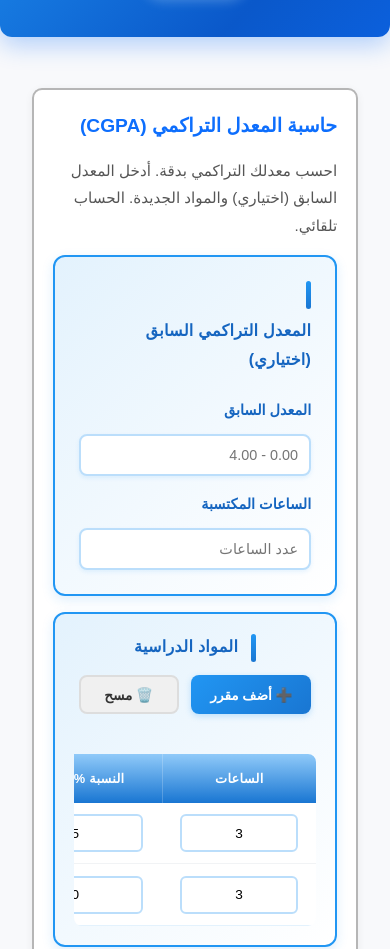
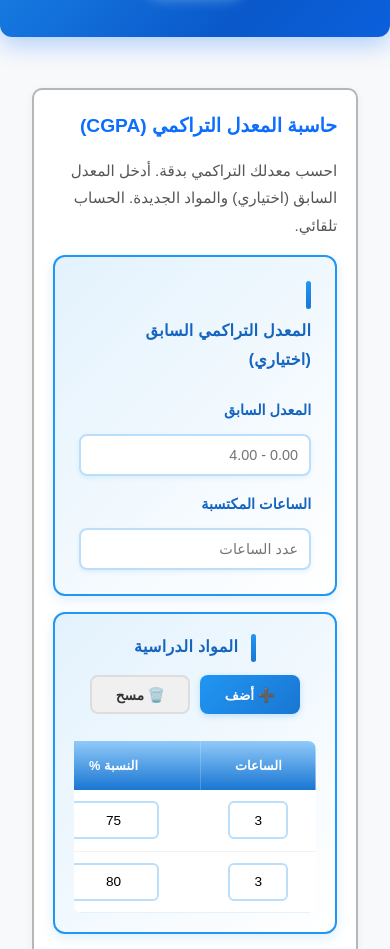
Before and after one commit to ali-ezz/the-list, a plain HTML site: page index.html in a window 390 px wide. Shown: the part 165-1114 px from the top of the page. Drawn offline with Linux system fonts and the light colour scheme.

Commit message:
Enhance CGPA calculator UI with responsive course point display for tablet and larger screens; improve table styling and layout for better usability

```diff
--- a/ali-style.css
+++ b/ali-style.css
@@ -490,3 +490,14 @@ section.content-section .section-text {
         padding: 1.8rem;
     }
 }
+
+/* Show النقطة column on tablet and larger (768px and up) */
+@media (min-width: 768px) {
+    .course-point {
+        display: table-cell !important;
+    }
+
+    .point-col-header {
+        display: table-cell !important;
+    }
+}
--- a/ali.js
+++ b/ali.js
@@ -97,54 +97,33 @@
     return { point: percentToPoint(num), source: 'pct' };
   }
 
-  function createRow(credit = 3, value = 75) {
-    const tr = document.createElement('tr');
-    tr.style.borderBottom = '1px solid #e3f2fd';
-    tr.style.transition = 'background-color 0.2s';
-    tr.style.background = 'white';
-    tr.innerHTML = `
-      <td style="padding:1.2rem 0.8rem;text-align:center;"><input class="course-credit" type="text" inputmode="decimal" value="${credit}" style="width:90%;padding:0.7rem;border:2px solid #bbdefb;border-radius:6px;text-align:center;font-size:0.95rem;transition:border-color 0.3s;box-sizing:border-box;" /></td>
-      <td style="padding:1.2rem 0.8rem;text-align:center;"><input class="course-value" type="text" inputmode="decimal" value="${value}" style="width:90%;padding:0.7rem;border:2px solid #bbdefb;border-radius:6px;text-align:center;font-size:0.95rem;transition:border-color 0.3s;box-sizing:border-box;" /></td>
-      <td class="course-point" style="padding:1.2rem 0.8rem;text-align:center;color:#1976d2;font-weight:600;font-size:0.95rem;">-</td>
-      <td style="padding:1.2rem 0.8rem;text-align:center;"><button type="button" class="remove-course" style="padding:0.5rem 0.9rem;background:#ffebee;color:#d32f2f;border:1px solid #ffcdd2;border-radius:6px;cursor:pointer;font-size:0.85rem;font-weight:500;transition:all 0.2s;white-space:nowrap;">حذف</button></td>
-    `;
+function createRow(credit = '', value = '') {
+  const tr = document.createElement('tr');
+  tr.style.cssText = 'border-bottom-width: 1px; border-bottom-style: solid; border-bottom-color: rgb(227, 242, 253); transition: background-color 0.2s; background: white;';
 
-    // Add hover effect
-    tr.addEventListener('mouseenter', function() {
-      this.style.backgroundColor = '#f5f9ff';
-    });
-    tr.addEventListener('mouseleave', function() {
-      this.style.backgroundColor = 'white';
-    });
+  const creditTd = document.createElement('td');
+  creditTd.innerHTML = `<input class="course-credit" type="text" inputmode="decimal" value="${credit}" style="width:95%;max-width:60px;padding:0.5rem 0.4rem;border:2px solid #bbdefb;border-radius:6px;text-align:center;font-size:0.85rem;transition:border-color 0.3s;box-sizing:border-box;">`;
+  creditTd.style.cssText = 'padding:0.8rem 0.4rem;text-align:center;';
 
-    // Add focus styling for inputs
-    const inputs = tr.querySelectorAll('input');
-    inputs.forEach(input => {
-      input.addEventListener('focus', function() {
-        this.style.borderColor = '#2196f3';
-        this.style.boxShadow = '0 0 0 3px rgba(33,150,243,0.1)';
-      });
-      input.addEventListener('blur', function() {
-        this.style.borderColor = '#bbdefb';
-        this.style.boxShadow = 'none';
-      });
-    });
+  const valueTd = document.createElement('td');
+  valueTd.innerHTML = `<input class="course-value" type="text" inputmode="decimal" value="${value}" style="width:95%;max-width:90px;padding:0.5rem 0.4rem;border:2px solid #bbdefb;border-radius:6px;text-align:center;font-size:0.85rem;transition:border-color 0.3s;box-sizing:border-box;">`;
+  valueTd.style.cssText = 'padding:0.8rem 0.4rem;text-align:center;';
 
-    // Add hover effect for remove button
-    const removeBtn = tr.querySelector('.remove-course');
-    removeBtn.addEventListener('mouseenter', function() {
-      this.style.backgroundColor = '#d32f2f';
-      this.style.color = 'white';
-    });
-    removeBtn.addEventListener('mouseleave', function() {
-      this.style.backgroundColor = '#ffebee';
-      this.style.color = '#d32f2f';
-    });
+  const pointsTd = document.createElement('td');
+  pointsTd.className = 'course-point';
+  pointsTd.style.cssText = 'padding:0.8rem 0.4rem;text-align:center;color:#1976d2;font-weight:600;font-size:0.85rem;display:none;width:90px;';
+  pointsTd.textContent = '0.000';
 
-    return tr;
-  }
+  const removeTd = document.createElement('td');
+  removeTd.innerHTML = `<button type="button" class="remove-course" style="padding:0.5rem 0.6rem;background:#ffebee;color:#d32f2f;border:1px solid #ffcdd2;border-radius:6px;cursor:pointer;font-size:0.75rem;font-weight:500;transition:all 0.2s;white-space:nowrap;">حذف</button>`;
+  removeTd.style.cssText = 'padding:0.8rem 0.4rem;text-align:center;';
 
-  function truncateTo(num, digits) {
+  tr.appendChild(creditTd);
+  tr.appendChild(valueTd);
+  tr.appendChild(pointsTd);
+  tr.appendChild(removeTd);
+  return tr;
+}  function truncateTo(num, digits) {
     const factor = Math.pow(10, digits);
     return Math.floor(num * factor) / factor;
   }
--- a/index.html
+++ b/index.html
@@ -43,26 +43,26 @@
       </div>
 
       <!-- Courses Table Card -->
-      <div style="background:linear-gradient(135deg, #e3f2fd 0%, #ffffff 100%);padding:2.5rem 2rem;margin:2rem 0;border-radius:12px;border:2px solid #2196f3;box-shadow:0 4px 12px rgba(33,150,243,0.15);transition:all 0.3s ease;">
-        <div style="display:flex;align-items:center;justify-content:space-between;margin-bottom:2rem;flex-wrap:wrap;gap:1.5rem;">
+      <div style="background:linear-gradient(135deg, #e3f2fd 0%, #ffffff 100%);padding:1.5rem;margin:2rem 0;border-radius:12px;border:2px solid #2196f3;box-shadow:0 4px 12px rgba(33,150,243,0.15);transition:all 0.3s ease;">
+        <div style="display:flex;align-items:center;justify-content:space-between;margin-bottom:1.2rem;flex-wrap:wrap;gap:0.8rem;">
           <div style="display:flex;align-items:center;">
             <div style="width:5px;height:28px;background:linear-gradient(to bottom, #2196f3, #1976d2);margin-left:0.8rem;border-radius:3px;"></div>
-            <h3 style="margin:0;font-size:1.2rem;color:#1565c0;font-weight:700;letter-spacing:0.3px;">المواد الدراسية</h3>
+            <h3 style="margin:0;font-size:1.15rem;color:#1565c0;font-weight:700;letter-spacing:0.3px;">المواد الدراسية</h3>
           </div>
-          <div style="display:flex;gap:0.8rem;flex-wrap:wrap;justify-content:flex-end;">
-            <button id="add-course" type="button" style="padding:0.7rem 1.2rem;background:linear-gradient(135deg, #2196f3, #1976d2);color:white;border:none;border-radius:8px;font-size:0.95rem;font-weight:600;cursor:pointer;transition:all 0.3s;box-shadow:0 2px 6px rgba(33,150,243,0.25);white-space:nowrap;flex:1;min-width:120px;">➕ أضف مقرر</button>
-            <button id="clear-courses" type="button" style="padding:0.7rem 1.2rem;background:#f0f0f0;color:#333;border:2px solid #ddd;border-radius:8px;font-size:0.95rem;font-weight:600;cursor:pointer;transition:all 0.3s;white-space:nowrap;flex:1;min-width:100px;">🗑️ مسح</button>
+          <div style="display:flex;gap:0.6rem;flex-wrap:wrap;justify-content:flex-end;">
+            <button id="add-course" type="button" style="padding:0.65rem 1rem;background:linear-gradient(135deg, #2196f3, #1976d2);color:white;border:none;border-radius:8px;font-size:0.9rem;font-weight:600;cursor:pointer;transition:all 0.3s;box-shadow:0 2px 6px rgba(33,150,243,0.25);white-space:nowrap;">➕ أضف</button>
+            <button id="clear-courses" type="button" style="padding:0.65rem 1rem;background:#f0f0f0;color:#333;border:2px solid #ddd;border-radius:8px;font-size:0.9rem;font-weight:600;cursor:pointer;transition:all 0.3s;white-space:nowrap;">🗑️ مسح</button>
           </div>
         </div>
 
-        <div style="overflow-x:auto;border-radius:8px;-webkit-overflow-scrolling:touch;margin-bottom:0;">
-          <table id="cgpa-courses" style="width:100%;border-collapse:collapse;min-width:500px;">
+        <div style="overflow-x:auto;border-radius:8px;-webkit-overflow-scrolling:touch;">
+          <table id="cgpa-courses" style="width:100%;border-collapse:collapse;min-width:400px;background:white;">
             <thead>
               <tr style="background:linear-gradient(to bottom, #90caf9, #1976d2);box-shadow:0 2px 4px rgba(33,150,243,0.2);">
-                <th style="padding:1.2rem 1rem;color:#ffffff;text-align:center;font-weight:700;font-size:0.95rem;letter-spacing:0.3px;border-left:1px solid rgba(255,255,255,0.2);white-space:nowrap;">الساعات</th>
-                <th style="padding:1.2rem 1rem;color:#ffffff;text-align:center;font-weight:700;font-size:0.95rem;letter-spacing:0.3px;border-left:1px solid rgba(255,255,255,0.2);white-space:nowrap;">النسبة % أو النقطة</th>
-                <th style="padding:1.2rem 1rem;color:#ffffff;text-align:center;font-weight:700;font-size:0.95rem;letter-spacing:0.3px;border-left:1px solid rgba(255,255,255,0.2);white-space:nowrap;">نقطة المقرر</th>
-                <th style="padding:1.2rem 1rem;color:#ffffff;text-align:center;font-weight:700;font-size:0.95rem;letter-spacing:0.3px;white-space:nowrap;">إجراء</th>
+                <th style="padding:0.85rem 0.4rem;color:#ffffff;text-align:center;font-weight:700;font-size:0.85rem;letter-spacing:0.1px;border-left:1px solid rgba(255,255,255,0.2);white-space:nowrap;width:70px;">الساعات</th>
+                <th style="padding:0.85rem 0.4rem;color:#ffffff;text-align:center;font-weight:700;font-size:0.85rem;letter-spacing:0.1px;border-left:1px solid rgba(255,255,255,0.2);white-space:nowrap;width:110px;">النسبة %</th>
+                <th class="point-col-header" style="padding:0.85rem 0.4rem;color:#ffffff;text-align:center;font-weight:700;font-size:0.85rem;letter-spacing:0.1px;border-left:1px solid rgba(255,255,255,0.2);white-space:nowrap;width:90px;display:none;">النقطة</th>
+                <th style="padding:0.85rem 0.4rem;color:#ffffff;text-align:center;font-weight:700;font-size:0.85rem;letter-spacing:0.1px;white-space:nowrap;width:70px;">إجراء</th>
               </tr>
             </thead>
             <tbody style="background:white;"></tbody>
```
